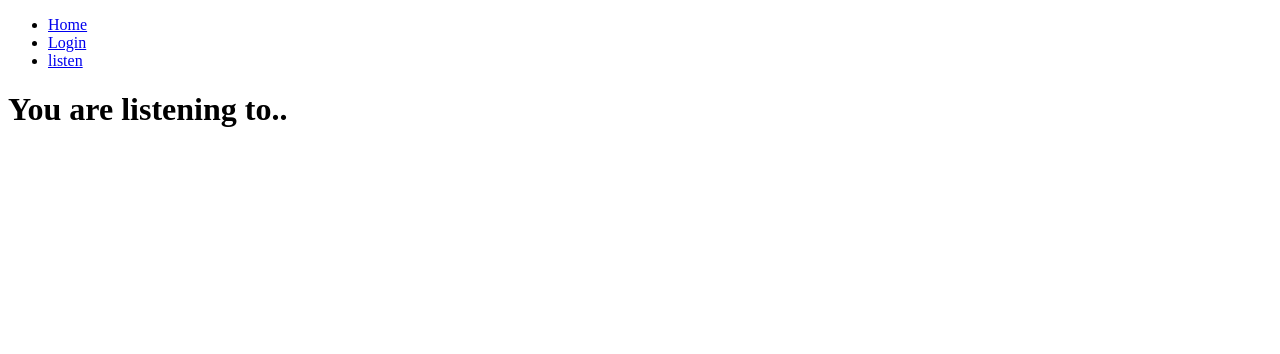
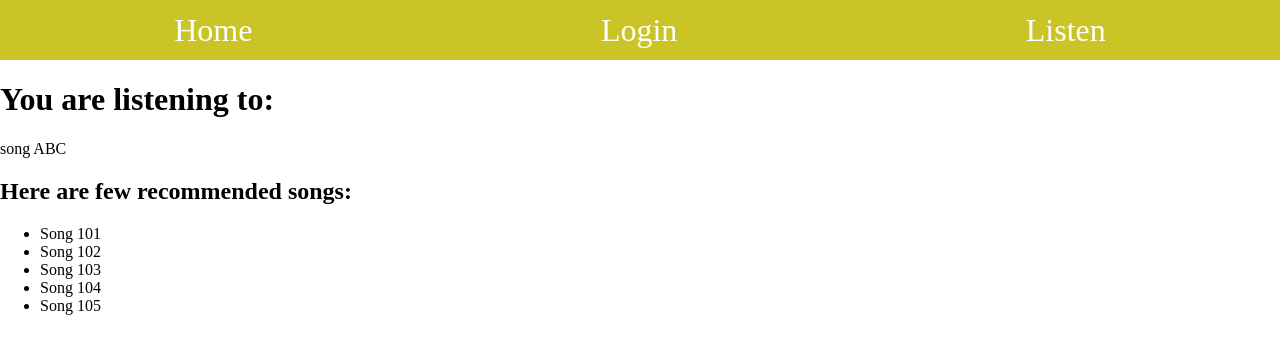
Before and after one commit to samikshyakc1996/music-recommendation-system, a website: page views/listen.html in a window 1280 px wide. Drawn offline with Linux system fonts and the light colour scheme.

Commit message:
added some styling to navbar and login form

```diff
--- a/app.js
+++ b/app.js
@@ -1,11 +1,13 @@
 console.log('server running');
 const express=require('express');
-const { home } = require('nodemon/lib/utils');
+const path=require('path');
+// const { home } = require('nodemon/lib/utils');
 const app=express();
+
 const homeRoutes=require('./routes/home');
 const loginRoutes=require('./routes/login');
 const listenRoutes=require('./routes/listen');
-
+app.use(express.static(path.join(__dirname,'public')));
 app.use(homeRoutes);
 
 app.use(loginRoutes);
--- /dev/null
+++ b/public/css/main.css
@@ -0,0 +1,57 @@
+body{
+    margin: 0;
+    padding: 0;
+}
+.main-header{
+    margin: 0;
+    padding: 0;
+    width: 100%;
+    height: 60px;
+}
+.main-header_nav{
+    margin: 0;
+    padding: 0;
+    height: 100%;
+}
+.main-header_itemlist{
+    background-color: rgb(203 196 39);
+
+    width: 100%;
+    height: 100%;
+
+list-style: none;
+margin: 0;
+   padding: 0;
+   display: flex;
+   align-items: center;
+   justify-content: space-around;
+
+}
+.main-header_item{
+
+   text-decoration: none;
+   margin: 0;
+   padding: 0;
+   height: 100%;
+   display: flex;
+   align-items: center;
+}
+.main-header_item a{
+color:white;
+text-decoration: none;
+font-size: 2rem;
+}
+
+form{
+    width: 50%;
+    margin: 0 auto;
+
+
+}
+input{
+    width: 80%;
+    margin: 5px;
+    padding: 5px;
+    border: 1px solid rgb(203 196 39);
+    cursor: pointer;
+}
--- a/views/listen.html
+++ b/views/listen.html
@@ -5,22 +5,30 @@
     <meta http-equiv="X-UA-Compatible" content="IE=edge">
     <meta name="viewport" content="width=device-width, initial-scale=1.0">
     <title>Login</title>
+    <link rel="stylesheet" href="/css/main.css">
 </head>
 <body>
-    <header>
-        <nav>
-            <ul>
-                <li><a href="/">Home</a></li>
-                <li><a href="/login">Login</a></li>
-                <li><a href="/listen">listen</a></li>
+    <header class="main-header">
+        <nav class="main-header_nav">
+            <ul class="main-header_itemlist">
+                <li class="main-header_item"><a href="/">Home</a></li>
+                <li class="main-header_item"><a href="/login">Login</a></li>
+                <li class="main-header_item"><a href="/listen">Listen</a></li>
 
             </ul>
         </nav>
-
-    </header>
+      </header>
     <main>
-        <h1>You are listening to..</h1>
-
+        <h1>You are listening to:</h1>
+        <p>song ABC </p>
+        <h2>Here are few recommended songs: </h2>
+        <ul>
+            <li>Song 101</li>
+            <li>Song 102</li>
+            <li>Song 103</li>
+            <li>Song 104</li>
+            <li>Song 105</li>
+        </ul>
     </main>
 </body>
 </html>
```
Also changed, not shown: views/home.html (+10 -8 lines), views/login.html (+8 -8 lines).
